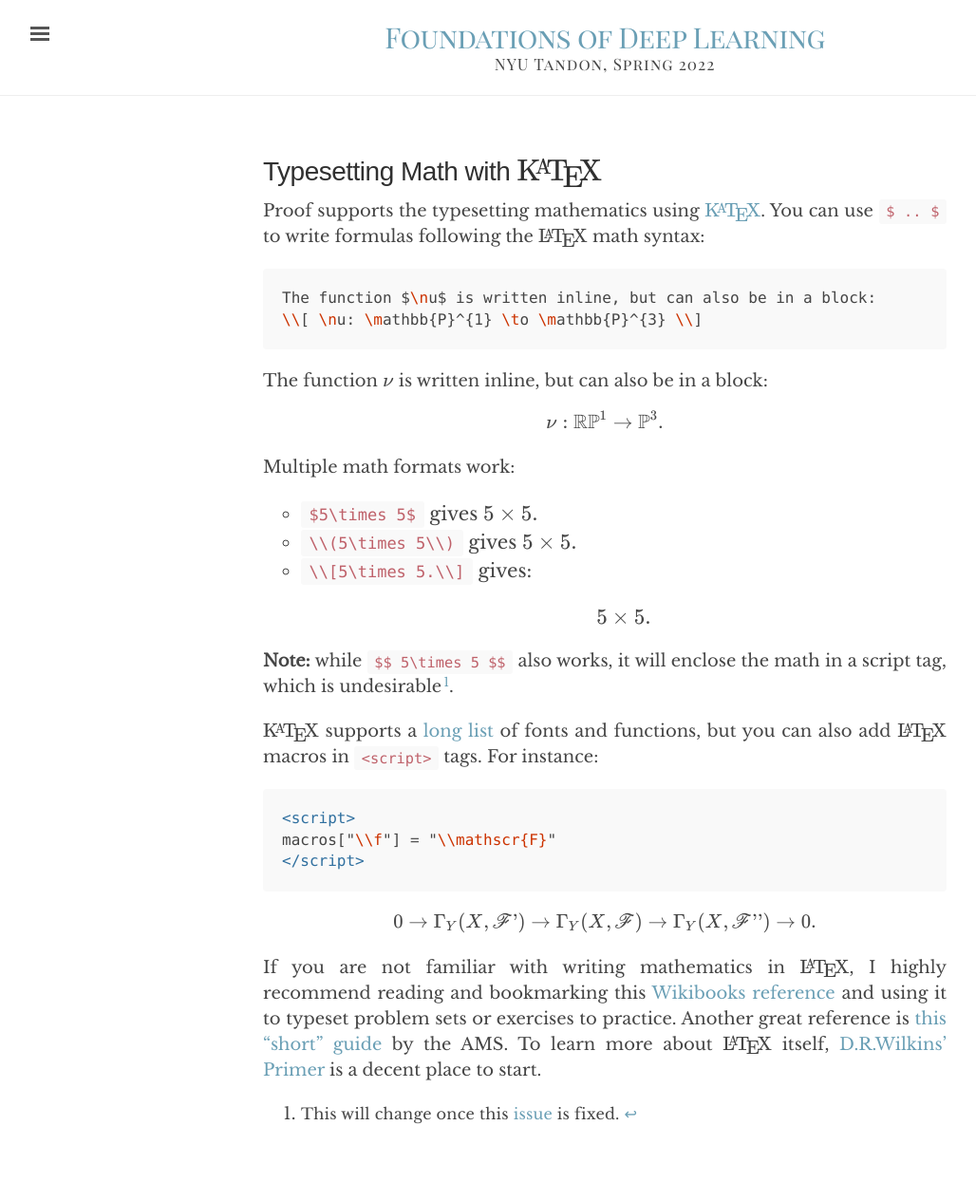
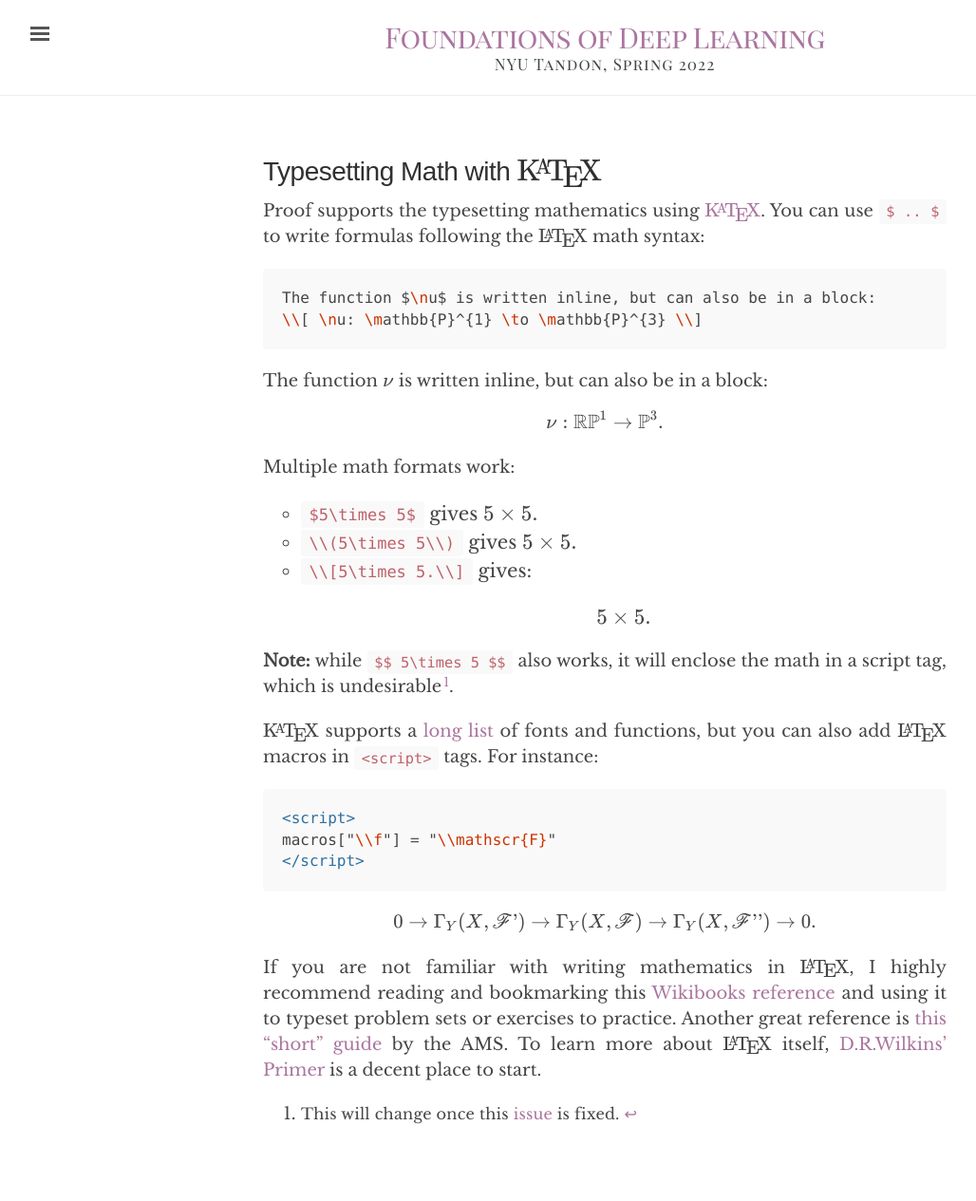
Before and after one commit to chinmayhegde/fodl, a Jekyll site: the page built from _posts/2019-05-27-katex.md, in a window 1280 px wide. Shown: the whole page at 95% size, without its empty margins (3-1031 px from the left). Built offline with Jekyll 4.4.1, drawn with Linux system fonts in a browser that asks for light colours; nearby versions of some CDN libraries.

Commit message:
Update _config.yml

```diff
--- a/_config.yml
+++ b/_config.yml
@@ -7,7 +7,7 @@ url:                 https://chinmayhegde.github.io
 baseurl:             '/fodl' # the subpath of your site, e.g. /blog
 
 # Color scheme. Options: red, orange, magenta, cyan, blue, brown
-color-scheme: blue
+color-scheme: magenta
 
 # Permalinks
 permalink: pretty
```
